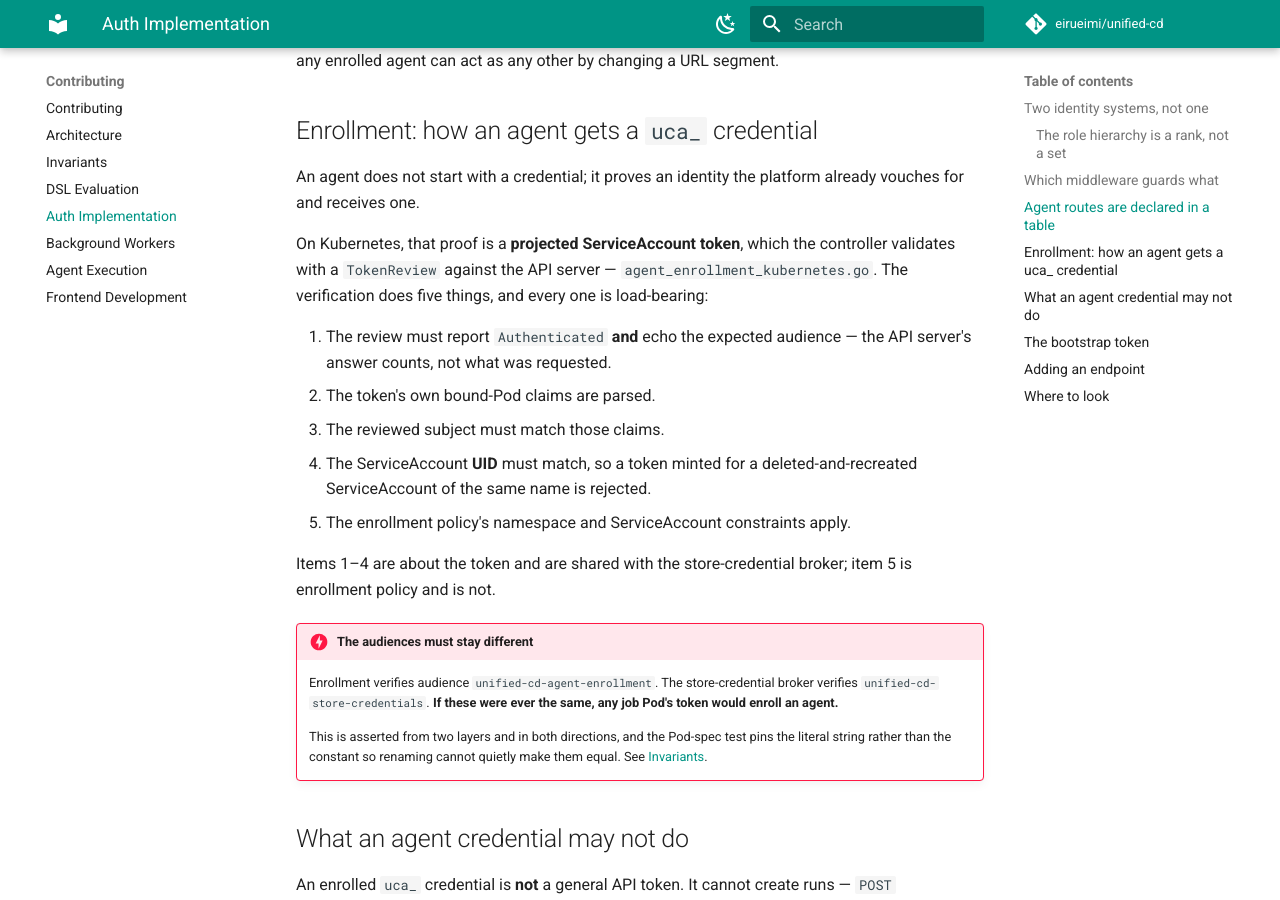
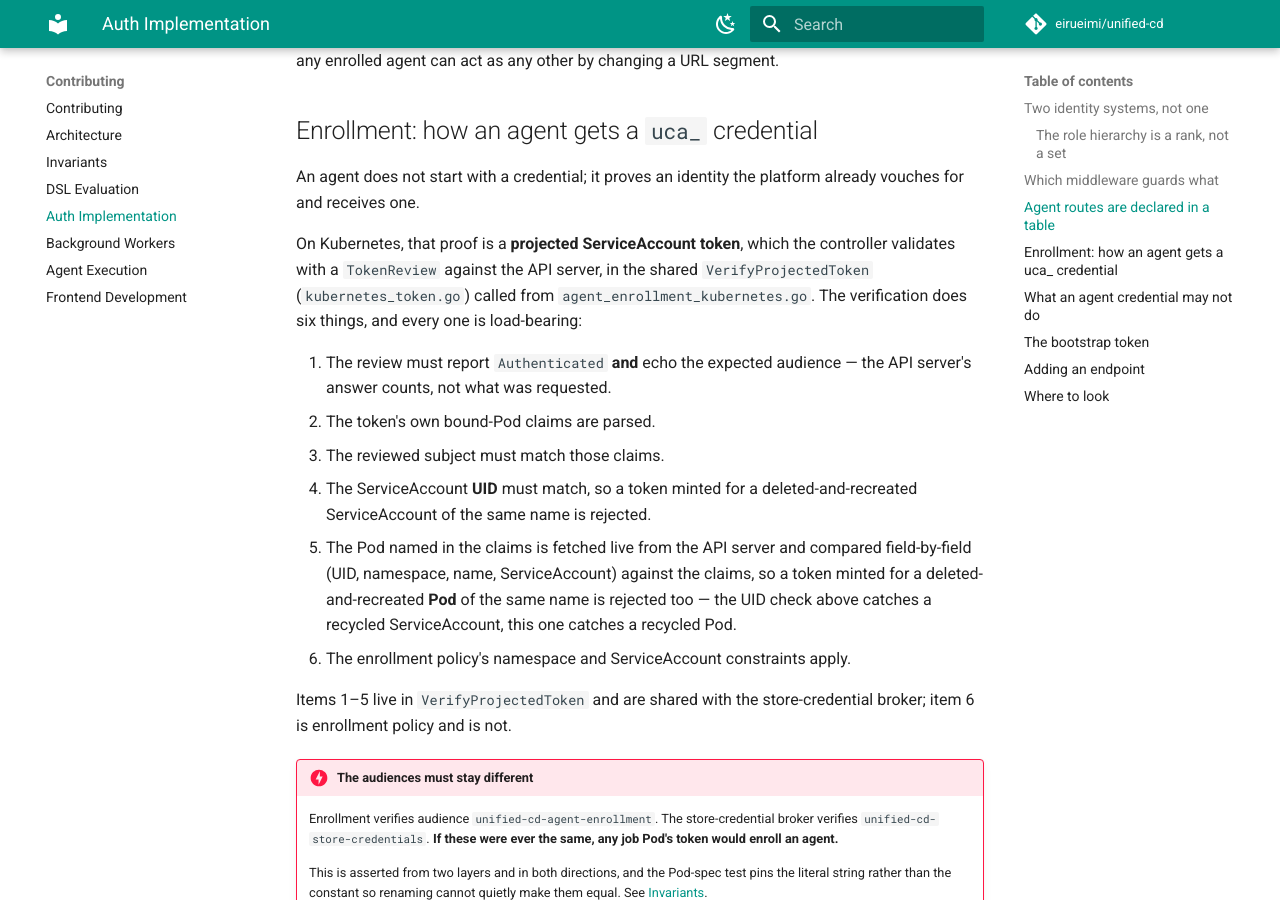
Before and after one commit to eirueimi/unified-cd, an MkDocs documentation site: the page built from docs/contributing/auth-implementation.md, in a window 1280 px wide and 900 px high, scrolled down 1905 px. Built offline with MkDocs 1.6.1 and Material for MkDocs 9.7.7, drawn with Linux system fonts in a browser that asks for light colours; comment, search, counter and statistics services are not loaded.

Commit message:
docs(contributing): fix Kubernetes enrollment check count in auth-implementation
VerifyProjectedToken (kubernetes_token.go), shared by agent enrollment
and the store-credential broker, performs a live Pod fetch and
field-by-field comparison against the token's bound-Pod claims in
addition to the ServiceAccount UID check already documented. That
closes the same "deleted-and-recreated" hole for Pods that the UID
check closes for ServiceAccounts, and was missing from the page's
five-item list. Renumber to six and note where the shared checks live.

Co-Authored-By: Claude Opus 5 <noreply@anthropic.com>

```diff
--- a/docs/contributing/auth-implementation.md
+++ b/docs/contributing/auth-implementation.md
@@ -78,8 +78,9 @@ An agent does not start with a credential; it proves an identity the platform
 already vouches for and receives one.
 
 On Kubernetes, that proof is a **projected ServiceAccount token**, which the
-controller validates with a `TokenReview` against the API server —
-`agent_enrollment_kubernetes.go`. The verification does five things, and every
+controller validates with a `TokenReview` against the API server, in the
+shared `VerifyProjectedToken` (`kubernetes_token.go`) called from
+`agent_enrollment_kubernetes.go`. The verification does six things, and every
 one is load-bearing:
 
 1. The review must report `Authenticated` **and** echo the expected audience —
@@ -88,10 +89,15 @@ one is load-bearing:
 3. The reviewed subject must match those claims.
 4. The ServiceAccount **UID** must match, so a token minted for a
    deleted-and-recreated ServiceAccount of the same name is rejected.
-5. The enrollment policy's namespace and ServiceAccount constraints apply.
+5. The Pod named in the claims is fetched live from the API server and
+   compared field-by-field (UID, namespace, name, ServiceAccount) against the
+   claims, so a token minted for a deleted-and-recreated **Pod** of the same
+   name is rejected too — the UID check above catches a recycled
+   ServiceAccount, this one catches a recycled Pod.
+6. The enrollment policy's namespace and ServiceAccount constraints apply.
 
-Items 1–4 are about the token and are shared with the store-credential broker;
-item 5 is enrollment policy and is not.
+Items 1–5 live in `VerifyProjectedToken` and are shared with the
+store-credential broker; item 6 is enrollment policy and is not.
 
 !!! danger "The audiences must stay different"
     Enrollment verifies audience `unified-cd-agent-enrollment`. The
```
